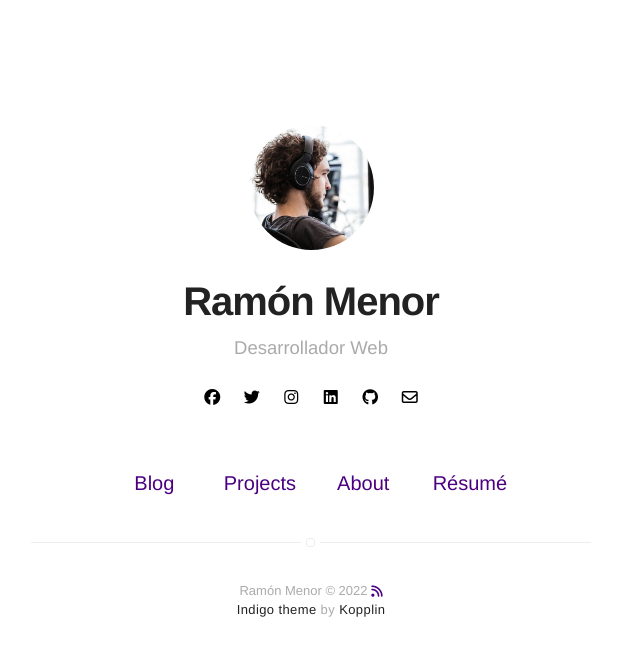
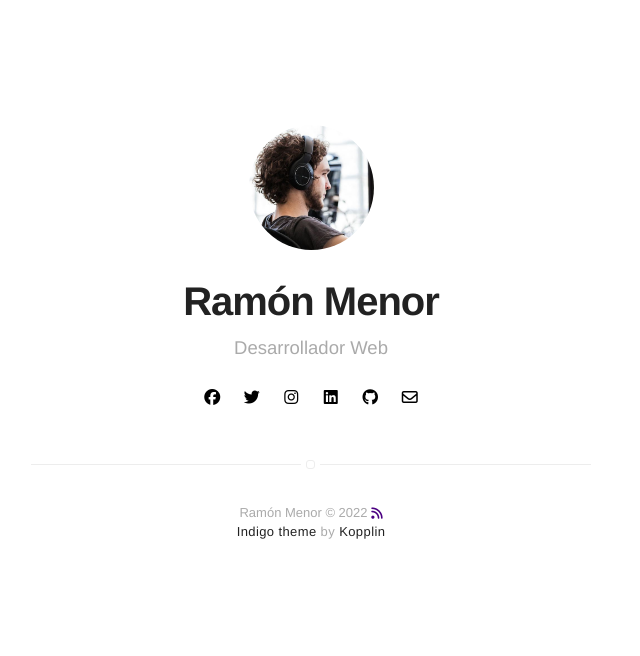
Before and after one commit to ramonmenor/ramonmenor.github.io, a Jekyll site: the page built from index.html, in a window 1280 px wide. Shown: the top 656 px of the page, without its empty margins (329-969 px from the left). Built offline with Jekyll 4.4.1, drawn with Linux system fonts in a browser that asks for light colours; nearby versions of some CDN libraries; part of the change alters nothing that is shown.

Commit message:
Configuración

```diff
--- a/_config.yml
+++ b/_config.yml
@@ -16,11 +16,11 @@ dark-theme: auto
 
 # If you want to include your resume, set to true
 # and specify source (external or local).
-resume: true
-resume-external: true
+resume: false
+resume-external: false
 resume-url: https://google.com/?q=my+resume
 
-url: https://ramonmenor.es/
+url: https://ramonmenor.es
 # your url: https://USERNAME.github.io
 
 permalink: /:title/
@@ -63,20 +63,20 @@ pagination:
   permalink: "/:num/" # pagination link that will be appended
 
 # if you don't need projects, comment the *projects* configs below
-projects: true
+projects: false
 
 # if you don't need "about" or "blog", comment them out below
-about: true
-blog: true
+about: false
+blog: false
 
 # do you want to show the "read time" of the posts?
-read-time: true
+read-time: false
 
 # do you want to show the "tags" inside the posts?
-show-tags: true
+show-tags: false
 
 # related posts inside a post?
-related: true
+related: false
 
 # Display links for next and previous posts for the specified categories
 post-advance-links: [blog]
```
